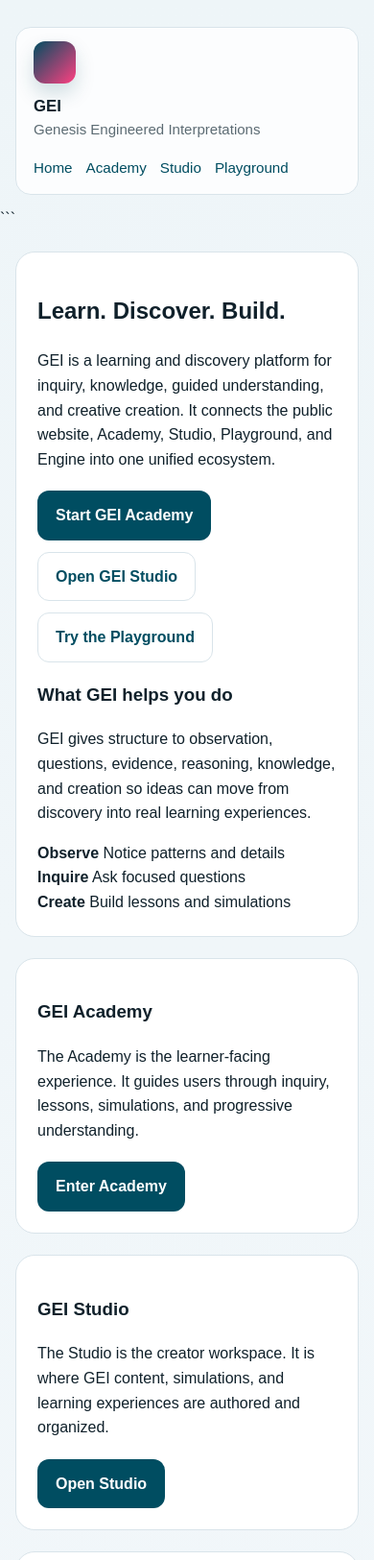
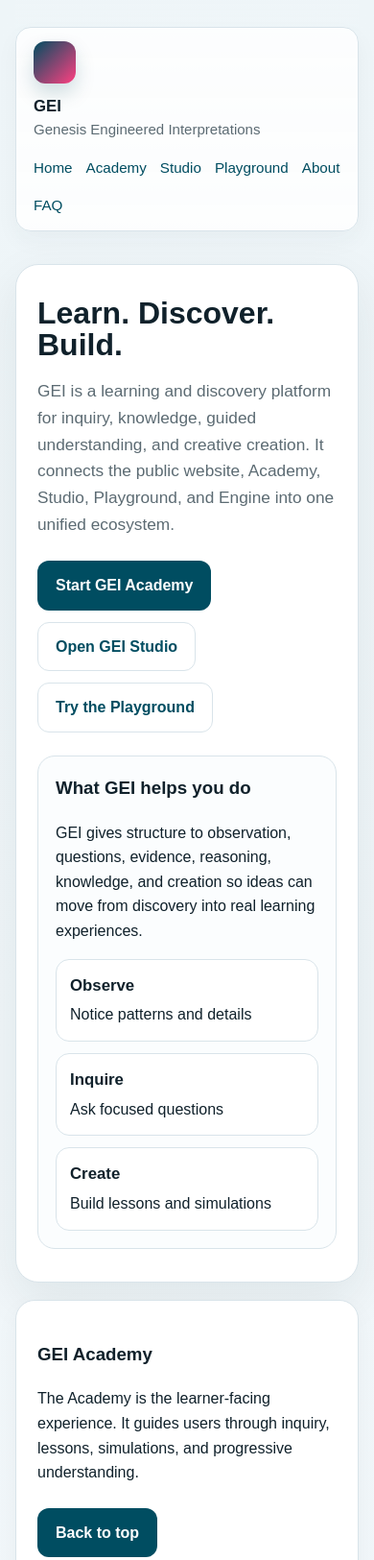
Before and after one commit to jawa-dam/gei, a plain HTML site: page index.html/index.html in a window 390 px wide. Shown: the top 1625 px of the page at 96% size. Drawn offline with Linux system fonts and the light colour scheme; files that its build step writes are made by us from their sources.

Commit message:
Add files via upload

````diff
--- a/index.html/index.html
+++ b/index.html/index.html
@@ -1,5 +1,4 @@
 <!doctype html>
-
 <html lang="en">
   <head>
     <meta charset="UTF-8" />
@@ -10,7 +9,258 @@
       content="GEI is a learning and discovery platform for inquiry, knowledge, guided understanding, and creative creation."
     />
     <meta name="theme-color" content="#004d61" />
-    <link rel="stylesheet" href="/assets/site.css" />
+    <meta property="og:title" content="GEI — Genesis Engineered Interpretations" />
+    <meta
+      property="og:description"
+      content="A learning and discovery platform for inquiry, knowledge, guided understanding, and creative creation."
+    />
+    <meta property="og:type" content="website" />
+    <meta name="twitter:card" content="summary_large_image" />
+
+    <style>
+      :root {
+        --bg: #f4f8fb;
+        --card: #ffffff;
+        --text: #10212b;
+        --muted: #5c6b73;
+        --brand: #004d61;
+        --accent: #ff4081;
+        --border: #d9e4ea;
+        --shadow: 0 18px 50px rgba(16, 33, 43, 0.08);
+      }
+
+      * {
+        box-sizing: border-box;
+      }
+
+      html {
+        scroll-behavior: smooth;
+      }
+
+      body {
+        margin: 0;
+        font-family: Arial, Helvetica, sans-serif;
+        background: linear-gradient(180deg, #eef5f8 0%, var(--bg) 100%);
+        color: var(--text);
+        line-height: 1.6;
+      }
+
+      a {
+        color: var(--brand);
+        text-decoration: none;
+      }
+
+      a:hover {
+        text-decoration: underline;
+      }
+
+      .wrap {
+        width: min(1100px, calc(100% - 32px));
+        margin: 0 auto;
+      }
+
+      header {
+        padding: 28px 0 12px;
+        position: sticky;
+        top: 0;
+        backdrop-filter: blur(10px);
+        background: linear-gradient(180deg, rgba(238, 245, 248, 0.96), rgba(238, 245, 248, 0.82));
+        z-index: 20;
+      }
+
+      .topbar {
+        display: flex;
+        align-items: center;
+        justify-content: space-between;
+        gap: 16px;
+        padding: 14px 18px;
+        border: 1px solid var(--border);
+        border-radius: 16px;
+        background: rgba(255, 255, 255, 0.82);
+        box-shadow: 0 10px 24px rgba(16, 33, 43, 0.04);
+      }
+
+      .brand {
+        display: flex;
+        align-items: center;
+        gap: 14px;
+      }
+
+      .mark {
+        width: 44px;
+        height: 44px;
+        border-radius: 12px;
+        background: linear-gradient(135deg, var(--brand), var(--accent));
+        box-shadow: 0 10px 20px rgba(0, 77, 97, 0.18);
+      }
+
+      .brand h1 {
+        margin: 0;
+        font-size: 1.05rem;
+        line-height: 1.2;
+      }
+
+      .brand p {
+        margin: 2px 0 0;
+        color: var(--muted);
+        font-size: 0.94rem;
+      }
+
+      nav {
+        display: flex;
+        flex-wrap: wrap;
+        gap: 14px;
+        font-size: 0.95rem;
+      }
+
+      .hero {
+        margin: 22px 0 18px;
+        padding: 34px 22px;
+        background: var(--card);
+        border: 1px solid var(--border);
+        border-radius: 24px;
+        box-shadow: var(--shadow);
+      }
+
+      .hero-grid {
+        display: grid;
+        grid-template-columns: 1.3fr 1fr;
+        gap: 24px;
+        align-items: center;
+      }
+
+      .hero h2 {
+        margin: 0 0 12px;
+        font-size: clamp(2rem, 4vw, 3.5rem);
+        line-height: 1.05;
+      }
+
+      .lead {
+        font-size: 1.08rem;
+        color: var(--muted);
+        max-width: 62ch;
+      }
+
+      .button-row {
+        display: flex;
+        flex-wrap: wrap;
+        gap: 12px;
+        margin-top: 24px;
+      }
+
+      .button {
+        display: inline-block;
+        padding: 12px 18px;
+        border-radius: 12px;
+        border: 1px solid transparent;
+        font-weight: 700;
+      }
+
+      .button.primary {
+        background: var(--brand);
+        color: #fff;
+      }
+
+      .button.secondary {
+        background: #fff;
+        border-color: var(--border);
+      }
+
+      .panel {
+        padding: 18px;
+        border: 1px solid var(--border);
+        border-radius: 18px;
+        background: #fbfdfe;
+      }
+
+      .panel h3 {
+        margin-top: 0;
+      }
+
+      .stats {
+        display: grid;
+        grid-template-columns: repeat(3, 1fr);
+        gap: 12px;
+        margin-top: 14px;
+      }
+
+      .stat {
+        padding: 14px;
+        border-radius: 14px;
+        background: #fff;
+        border: 1px solid var(--border);
+      }
+
+      .stat strong {
+        display: block;
+        font-size: 1.05rem;
+        margin-bottom: 4px;
+      }
+
+      .section {
+        margin: 18px 0;
+        padding: 22px;
+        border: 1px solid var(--border);
+        border-radius: 20px;
+        background: var(--card);
+        box-shadow: 0 8px 24px rgba(16, 33, 43, 0.04);
+      }
+
+      .cards {
+        display: grid;
+        grid-template-columns: repeat(3, 1fr);
+        gap: 16px;
+      }
+
+      .card {
+        padding: 18px;
+        border-radius: 16px;
+        border: 1px solid var(--border);
+        background: #fff;
+      }
+
+      .card h4 {
+        margin: 0 0 8px;
+      }
+
+      .faq details {
+        padding: 14px 0;
+        border-top: 1px solid var(--border);
+      }
+
+      .faq details:first-child {
+        border-top: none;
+      }
+
+      .faq summary {
+        cursor: pointer;
+        font-weight: 700;
+      }
+
+      footer {
+        padding: 18px 0 36px;
+        color: var(--muted);
+        font-size: 0.95rem;
+      }
+
+      @media (max-width: 860px) {
+        .topbar,
+        .brand {
+          flex-direction: column;
+          align-items: flex-start;
+        }
+
+        .hero-grid,
+        .cards,
+        .stats {
+          grid-template-columns: 1fr;
+        }
+
+        .topbar {
+          align-items: flex-start;
+        }
+      }
+    </style>
   </head>
   <body>
     <header class="wrap">
@@ -23,16 +273,17 @@
           </div>
         </div>
         <nav aria-label="Primary">
-          <a href="/index.html">Home</a>
-          <a href="/academy.html">Academy</a>
-          <a href="/studio.html">Studio</a>
-          <a href="/playground.html">Playground</a>
+          <a href="#home">Home</a>
+          <a href="#academy">Academy</a>
+          <a href="#studio">Studio</a>
+          <a href="#playground">Playground</a>
+          <a href="#about">About</a>
+          <a href="#faq">FAQ</a>
         </nav>
       </div>
     </header>
 
-```
-<main class="wrap">
+    <main class="wrap" id="home">
       <section class="hero">
         <div class="hero-grid">
           <div>
@@ -43,9 +294,9 @@
               and Engine into one unified ecosystem.
             </p>
             <div class="button-row">
-          <a class="button primary" href="/academy.html">Start GEI Academy</a>
-          <a class="button secondary" href="/studio.html">Open GEI Studio</a>
-          <a class="button secondary" href="/playground.html">Try the Playground</a>
+              <a class="button primary" href="#academy">Start GEI Academy</a>
+              <a class="button secondary" href="#studio">Open GEI Studio</a>
+              <a class="button secondary" href="#playground">Try the Playground</a>
             </div>
           </div>
 
@@ -80,7 +331,7 @@
           simulations, and progressive understanding.
         </p>
         <div class="button-row">
-      <a class="button primary" href="/academy.html">Enter Academy</a>
+          <a class="button primary" href="#home">Back to top</a>
         </div>
       </section>
 
@@ -91,7 +342,7 @@
           experiences are authored and organized.
         </p>
         <div class="button-row">
-      <a class="button primary" href="/studio.html">Open Studio</a>
+          <a class="button primary" href="#home">Back to top</a>
         </div>
       </section>
 
@@ -102,7 +353,7 @@
           tests before ideas move into the Academy or Studio.
         </p>
         <div class="button-row">
-      <a class="button primary" href="/playground.html">Try Playground</a>
+          <a class="button primary" href="#home">Back to top</a>
         </div>
       </section>
 
@@ -156,7 +407,5 @@
     <footer class="wrap">
       <p>&copy; GEI. Built for discovery, learning, and creation.</p>
     </footer>
-```
-
   </body>
 </html>
````
Lines whose indentation alone changed are shown as unchanged.
